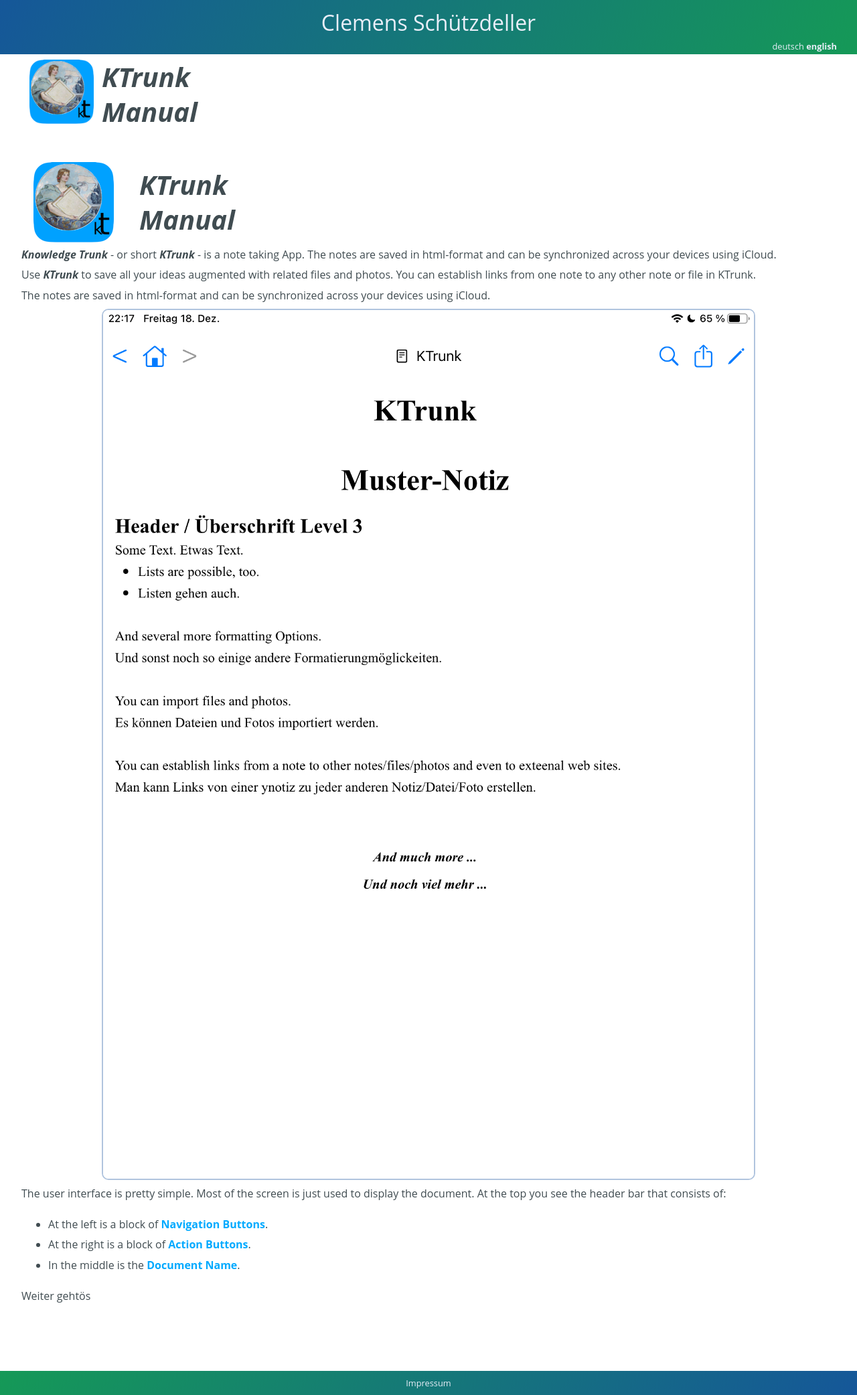
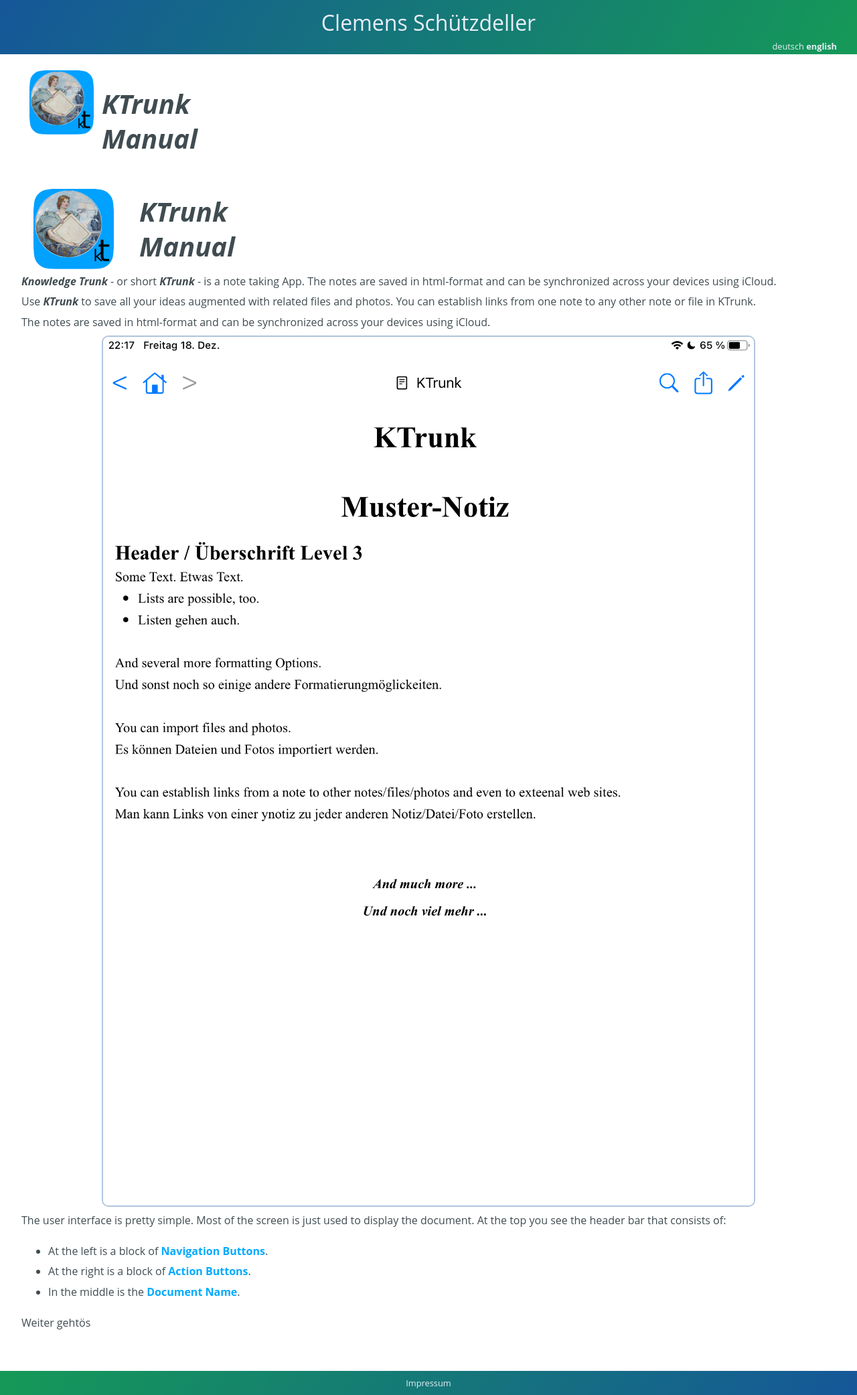
Before and after one commit to cs-LA/home, a Jekyll site: the page built from KTrunk/Manual.md, in a window 1280 px wide. Shown: the whole page at 67% size. Built offline with Jekyll 4.4.1, drawn with Linux system fonts in a browser that asks for light colours; our own code applies the rules of GitHub Pages for plain Markdown files.

Commit message:
Update default.html

```diff
--- a/_layouts/default.html
+++ b/_layouts/default.html
@@ -113,11 +113,11 @@
         display: none;
       }
 
-      /* Create two unequal columns that floats next to each other */
+      /* Create two column display for a logo (left) with a short heading (right) */
       .logoColumn {
         float: left;
-
-        height: 150px; /* Should be removed. Only for demonstration */
+        padding-top: 1em;
+        height: 150px;
       }
 
       .logoColumnLeft {
```
